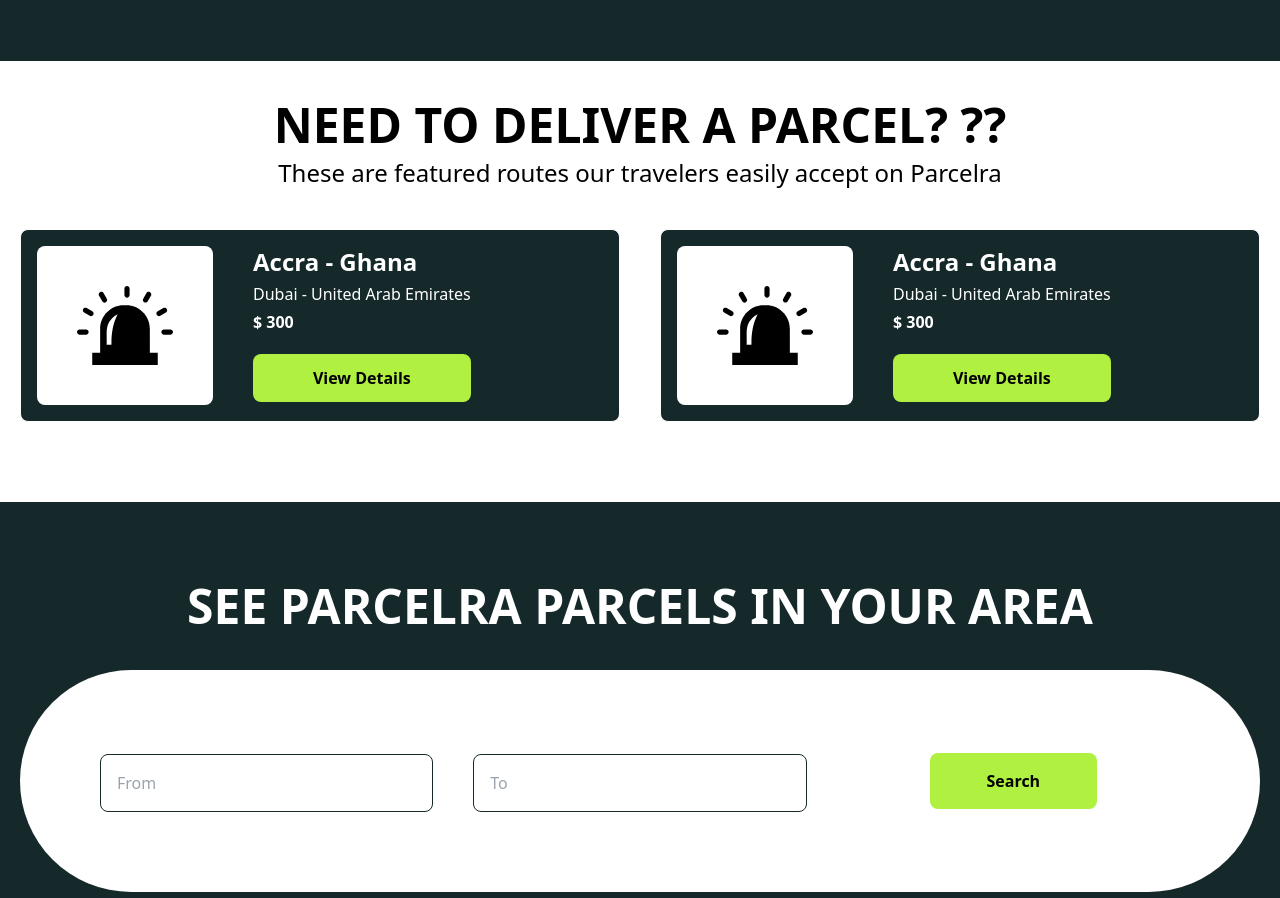
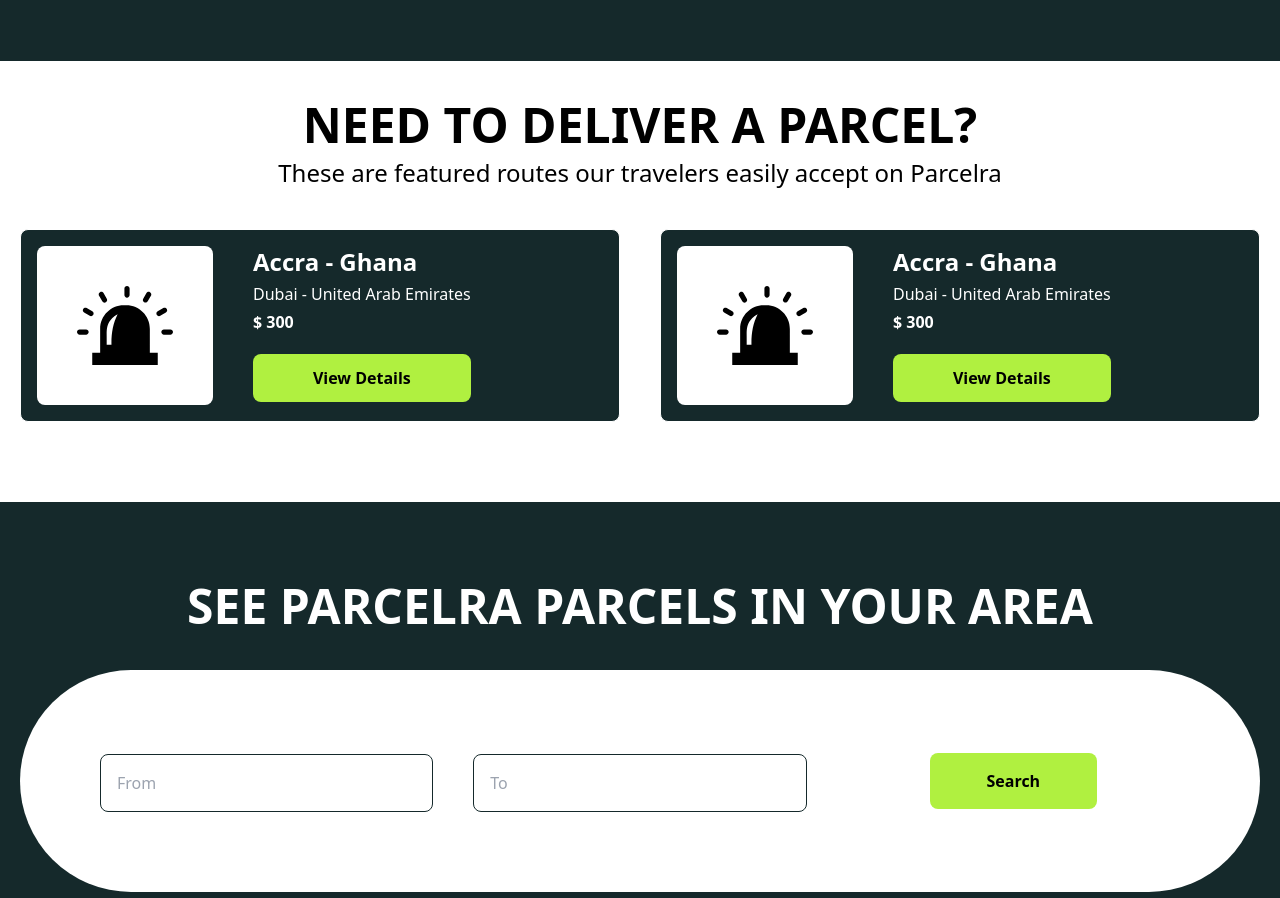
Before and after one commit to immanuelphilli1/Tripearn, a Gatsby site: page / in a window 1280 px wide. Shown: the part 897-1795 px from the top of the page. Built offline with nearby package versions, Linux system fonts and the light colour scheme; Gatsby itself is replaced by a stand-in of ours.

Commit message:
test build pipeline working

```diff
--- a/src/pages/index.js
+++ b/src/pages/index.js
@@ -107,7 +107,7 @@
           <div className="container mx-auto">
             <div>
               <div className="uppercase text-2xl md:text-5xl text-black font-bold text-center">
-                Need to deliver a parcel? ??
+                Need to deliver a parcel?
               </div>
               <div className="text-black text-lg md:text-2xl text-center pt-2">
                 These are featured routes our travelers easily accept on Parcelra
```
